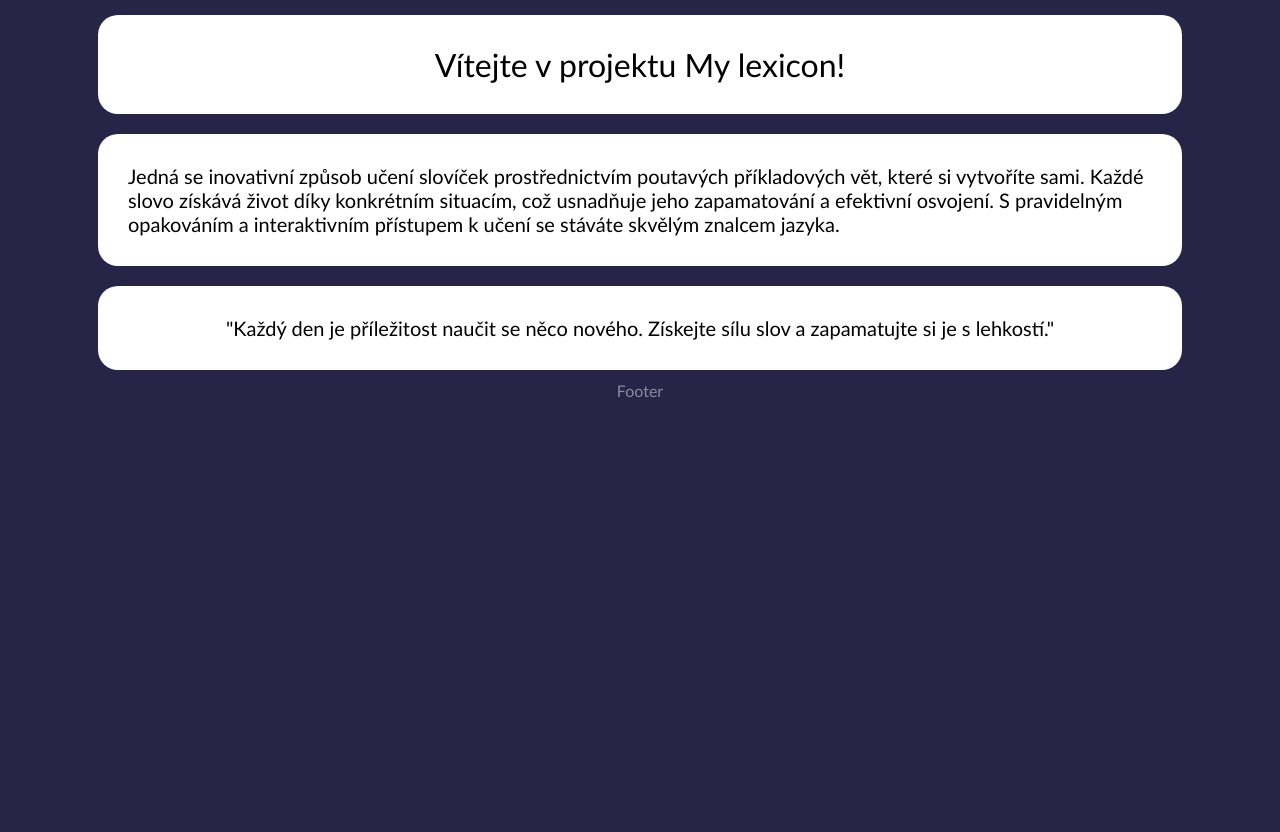
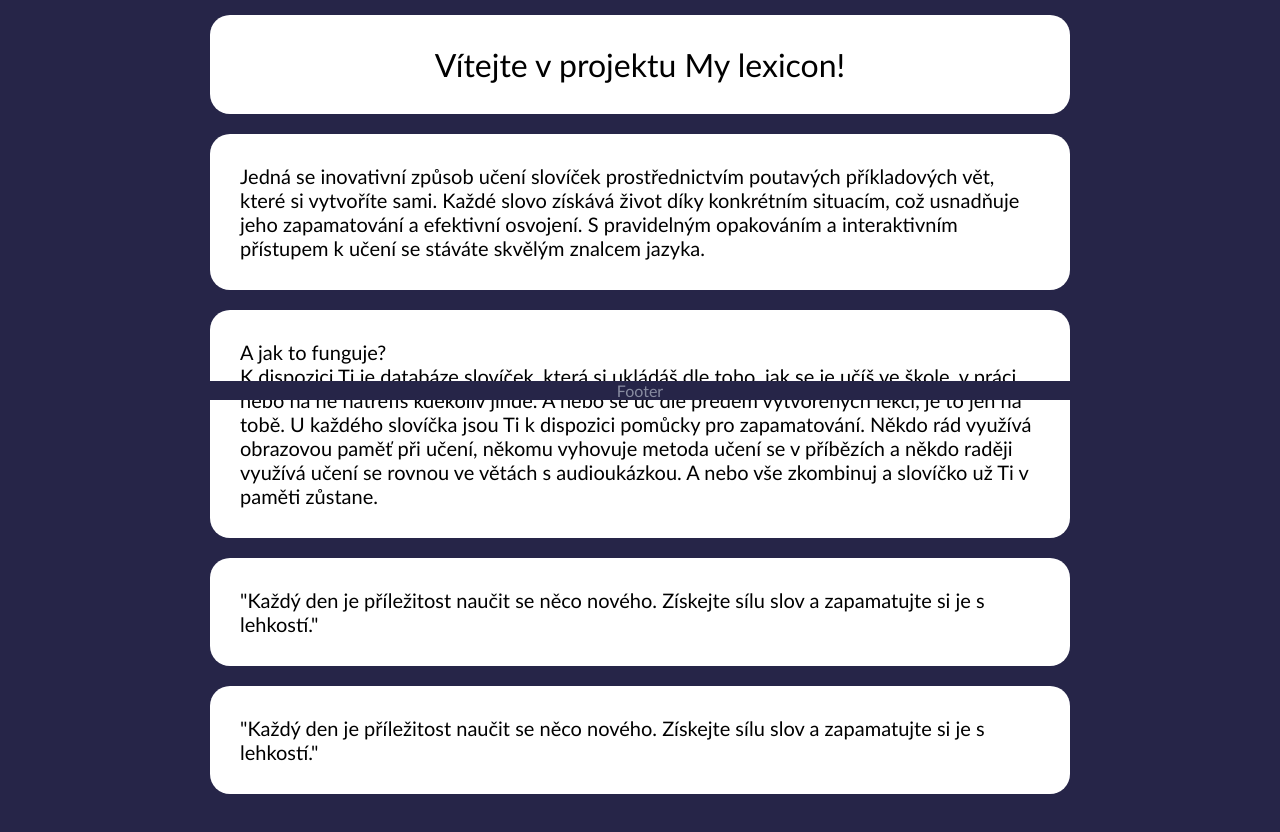
Before and after one commit to DenisaZem/my-lexicon, a React (Create React App) app: page / in a window 1280 px wide. Shown: the part 400-1232 px from the top of the page. Before the commit the page ends 870 px from the top, so only its background shows below. Built offline with nearby package versions, Linux system fonts and the light colour scheme.

Commit message:
Fix text into IntroPage

```diff
--- a/src/pages/IntroPage.js
+++ b/src/pages/IntroPage.js
@@ -10,27 +10,43 @@ const IntroPage = () => {
       />
       <div className="mainWall__whiteBoard"></div>
       <div className="mainWall__title_1">
-        <p>
-          Vítejte v projektu My lexicon!
-        </p>
+        <p>Vítejte v projektu My lexicon!</p>
       </div>
       <div className="mainWall__title_2">
         <p>
-          Jedná se inovativní způsob učení
-          slovíček prostřednictvím poutavých příkladových vět, které si
-          vytvoříte sami. Každé slovo získává život díky konkrétním situacím,
-          což usnadňuje jeho zapamatování a efektivní osvojení. S pravidelným
-          opakováním a interaktivním přístupem k učení se stáváte skvělým
-          znalcem jazyka.
+          Jedná se inovativní způsob učení slovíček prostřednictvím poutavých
+          příkladových vět, které si vytvoříte sami. Každé slovo získává život
+          díky konkrétním situacím, což usnadňuje jeho zapamatování a efektivní
+          osvojení. S pravidelným opakováním a interaktivním přístupem k učení
+          se stáváte skvělým znalcem jazyka.
         </p>
       </div>
       <div className="mainWall__title_3">
+        <p>
+          A jak to funguje?
+          <br />
+          K dispozici Ti je databáze slovíček, která si
+          ukládáš dle toho, jak se je učíš ve škole, v práci nebo na ně natrefíš
+          kdekoliv jinde. A nebo se uč dle předem vytvořených lekcí, je to jen
+          na tobě. U každého slovíčka jsou Ti k dispozici pomůcky pro
+          zapamatování. Někdo rád využívá obrazovou paměť při učení, někomu
+          vyhovuje metoda učení se v příbězích a někdo raději využívá učení se
+          rovnou ve větách s audioukázkou. A nebo vše zkombinuj a slovíčko už Ti
+          v paměti zůstane.
+        </p>
+      </div>
+      <div className="mainWall__title_4">
+        <p>
+        "Každý den je příležitost naučit se něco nového. Získejte sílu slov a
+          zapamatujte si je s lehkostí."
+        </p>
+      </div>
+      <div className="mainWall__title_5">
         <p>
           "Každý den je příležitost naučit se něco nového. Získejte sílu slov a
           zapamatujte si je s lehkostí."
         </p>
       </div>
-
 
       {/* <div className="home">
       <div className="mainBanner">
--- a/src/scss/layouts/introPage.scss
+++ b/src/scss/layouts/introPage.scss
@@ -25,13 +25,16 @@
 
     .mainWall__title_1,
     .mainWall__title_2,
-    .mainWall__title_3 {
+    .mainWall__title_3,
+    .mainWall__title_4,
+    .mainWall__title_5 {
         display: flex;
         justify-content: center;
         align-items: center;
         font-size: 20px;
         background-color: rgb(255, 255, 255);
         width: 80%;
+        max-width: 800px;
         height: 10%;
         margin: 10px;
         border-radius: 20px;
@@ -59,7 +62,9 @@
 
         .mainWall__title_1,
         .mainWall__title_2,
-        .mainWall__title_3 {
+        .mainWall__title_3,
+        .mainWall__title_4,
+        .mainWall__title_5 {
             position: relative;
             top: -45px;
         }
@@ -74,7 +79,9 @@
 
         .mainWall__title_1,
         .mainWall__title_2,
-        .mainWall__title_3 {
+        .mainWall__title_3,
+        .mainWall__title_4,
+        .mainWall__title_5 {
             position: relative;
             top: -350px;
 
```
